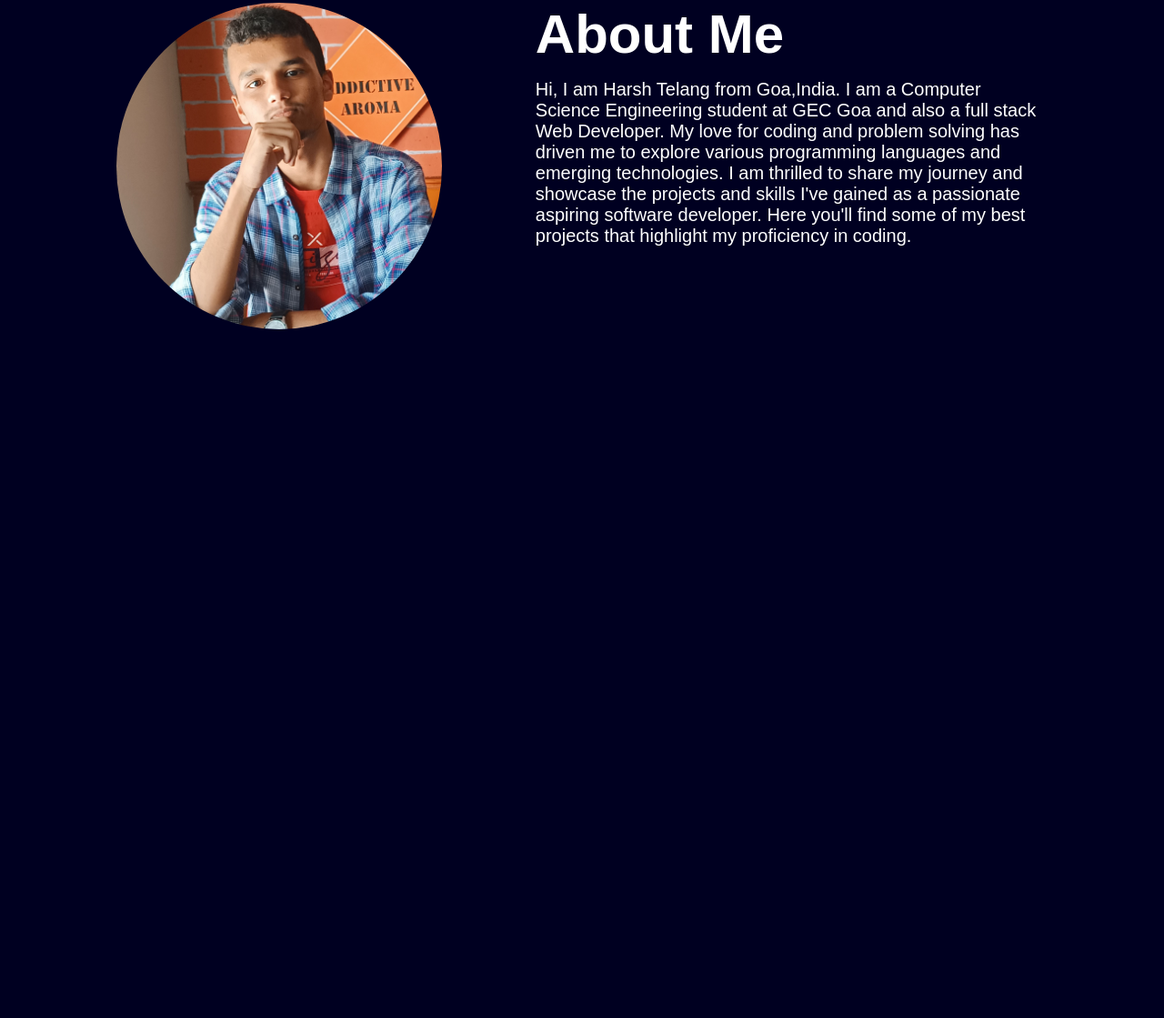
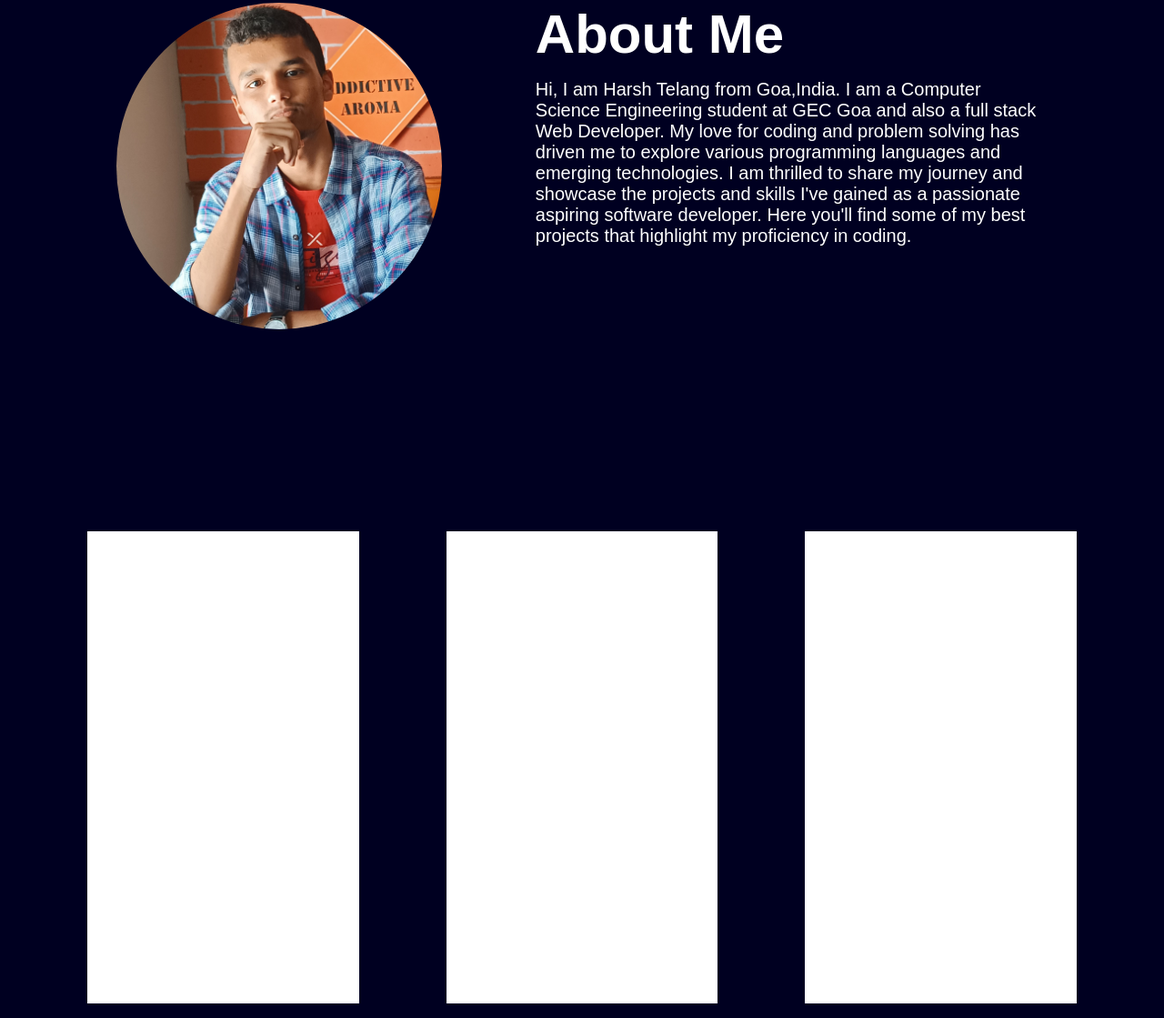
Before and after one commit to harshsawant2505/Personal-Portfolio-Website, a plain HTML site: page Harsh Portfolio/index.html in a window 1280 px wide. Shown: the part 640-1759 px from the top of the page at 91% size. Before the commit the page ends 1016 px from the top, so only its background shows below. Drawn offline with nearby package versions, Linux system fonts and the light colour scheme.

Commit message:
projects section (temporary)

```diff
--- a/Harsh Portfolio/index.html
+++ b/Harsh Portfolio/index.html
@@ -20,6 +20,7 @@
                 <ul>
                     <li><a href="#home">Home</a></li>
                     <li><a href="#about">About</a></li>
+                    <li><a href="#skills">Skills</a></li>
                     <li><a href="#projects">Projects</a></li>
                    <li><a href="#contact">Contact me</a></li>
                 </ul>
@@ -60,9 +61,24 @@
         </div>
         </section>
 
-        <section class="projects">
+        <section id="skills">
 
         </section>
+
+        <section id="projects">
+            <div class="prj">
+                <div class="box1 box">
+
+                </div>
+                <div class="box2 box">
+
+                </div>
+                <div class="box1 box"></div>
+
+
+            </div>
+        </section>
+
         <section class="contact">
 
         </section>
--- a/Harsh Portfolio/style.css
+++ b/Harsh Portfolio/style.css
@@ -89,3 +89,12 @@ ul li a:hover {
 #element {
     color: rgb(153, 153, 226);
 }
+
+/** project**/
+
+.prj {
+    display: flex;
+    justify-content: space-evenly;
+    flex-wrap: wrap;
+    margin-top: 12rem;
+}
--- a/Harsh Portfolio/utility.css
+++ b/Harsh Portfolio/utility.css
@@ -1,3 +1,11 @@
 .purple {
     color: rgb(141, 55, 223);
 }
+.box {
+    height: 60vh;
+    width: 23%;
+    border: 2px solid white;
+    padding: 20px 0 15px;
+    margin: 1rem 0 1rem;
+    background-color: white;
+}
```
Also changed, not shown: Harsh Portfolio/CSS3_logo_and_wordmark.svg (added), Harsh Portfolio/HTML5_logo_and_wordmark.svg (added), Harsh Portfolio/JavaScript_logo_PNG1.png (added), Harsh Portfolio/React-icon.svg (added), Harsh Portfolio/express.png (added), Harsh Portfolio/mongo.png (added), Harsh Portfolio/nextjs-logo.png (added), Harsh Portfolio/node.png (added), 2 other files.
